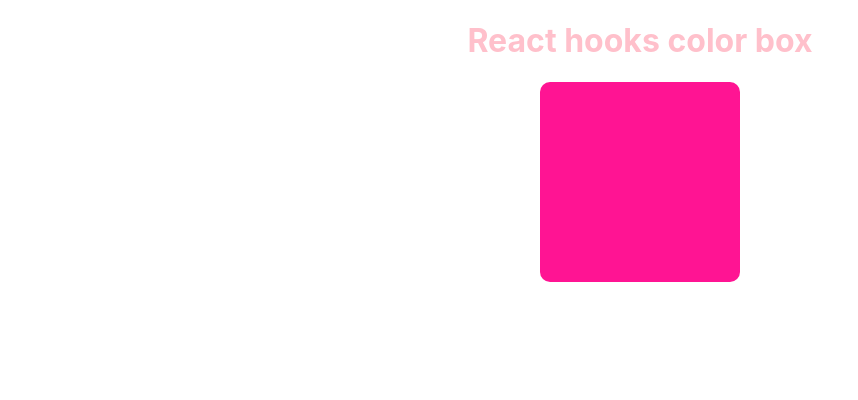
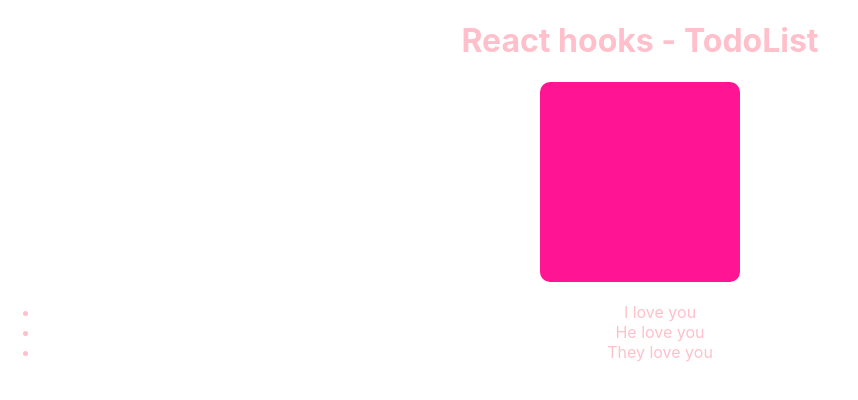
Before and after one commit to differwor/ReactHooks, a React (Create React App) app: page / in a window 1280 px wide. Shown: the top 400 px of the page, without its empty margins (0-858 px from the left). Built offline with nearby package versions, Linux system fonts and the light colour scheme.

Commit message:
todolist

```diff
--- a/src/App.js
+++ b/src/App.js
@@ -1,12 +1,31 @@
+import { useState } from 'react';
 import './App.scss';
 import ColorBox from './components/ColorBox';
+import TodoList from './components/TodoList';
 
 function App() {
+
+  const [todoList, setTodoList] = useState([
+    { id: 1, title: 'I love you'},
+    { id: 2, title: 'He love you'},
+    { id: 3, title: 'They love you'}
+  ]);
+
+  function handleTodoClick(todo) {
+    const index = todoList.findIndex(x => x.id === todo.id);
+    if (index < 0) return;
+
+    const newTodoList = [ ...todoList ]; // tao list moi bang todolist
+    newTodoList.splice(index, 1); // xoa 1 phan tu o vi tri index
+    setTodoList(newTodoList);
+  }
+
   return (
     <div className="app">
-      <h1>React hooks color box</h1>
+      <h1>React hooks - TodoList</h1>
 
       <ColorBox />
+      <TodoList todos={todoList} onToDoClick={handleTodoClick} />
     </div>
   );
 }
--- /dev/null
+++ b/src/components/TodoList/index.jsx
@@ -0,0 +1,39 @@
+import React from 'react';
+import PropTypes from 'prop-types';
+
+TodoList.propTypes = {
+    todos: PropTypes.array,
+    onToDoClick: PropTypes.func,
+};
+
+TodoList.defaultProps = {
+    todos: [],
+    onToDoClick: null,
+}
+
+
+function TodoList(props) {
+    const {todos, onToDoClick} = props; // su dung obj destructoring de lay props
+
+    function handleClick(todo) {
+        if (onToDoClick) {
+            onToDoClick(todo);
+        }
+    }
+
+    return (
+        <ul className="todo-list">
+            {todos.map(todo => (
+                <li
+                    key={todo.id}
+                    onClick={() => handleClick(todo)}
+                >
+                    {todo.title}
+                </li>
+            ))}
+        </ul>
+    );
+}
+
+
+export default TodoList;
```
